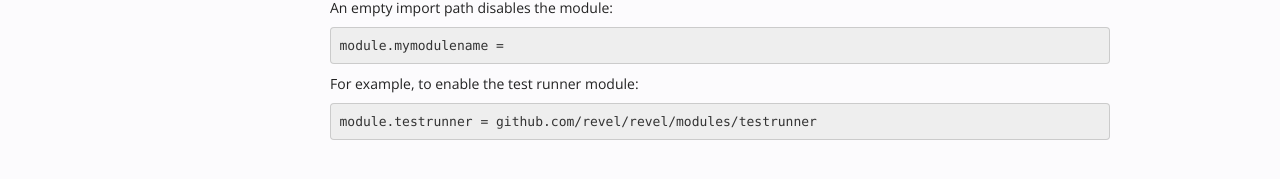
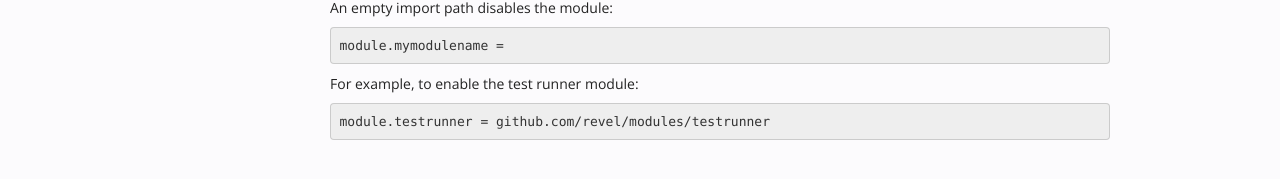
Before and after one commit to revel/revel.github.io, a Jekyll site: the page built from manual/modules.md, in a window 1280 px wide. Shown: the part 443-622 px from the top of the page. Built offline with Jekyll 4.4.1, drawn with Linux system fonts in a browser that asks for light colours.

Commit message:
Updates modules import paths to use new dedicated repo

```diff
--- a/index.html
+++ b/index.html
@@ -377,7 +377,7 @@ func (c Application) SaveUser(user models.User, verifyPassword string) revel.Res
 
           <div class="span12">
             <pre class="prettyprint">
-// github.com/revel/revel/modules/db/app/db.go
+// github.com/revel/modules/db/app/db.go
 
 var Db *sql.DB
 
--- a/manual/modules.md
+++ b/manual/modules.md
@@ -24,4 +24,4 @@ An empty import path disables the module:
 
 For example, to enable the test runner module:
 
-	module.testrunner = github.com/revel/revel/modules/testrunner
+	module.testrunner = github.com/revel/modules/testrunner
```
Also changed, not shown: manual/appconf.md (+1 -1 lines), manual/jobs.md (+2 -2 lines), manual/routing.md (+1 -1 lines), manual/testing.md (+1 -1 lines).
